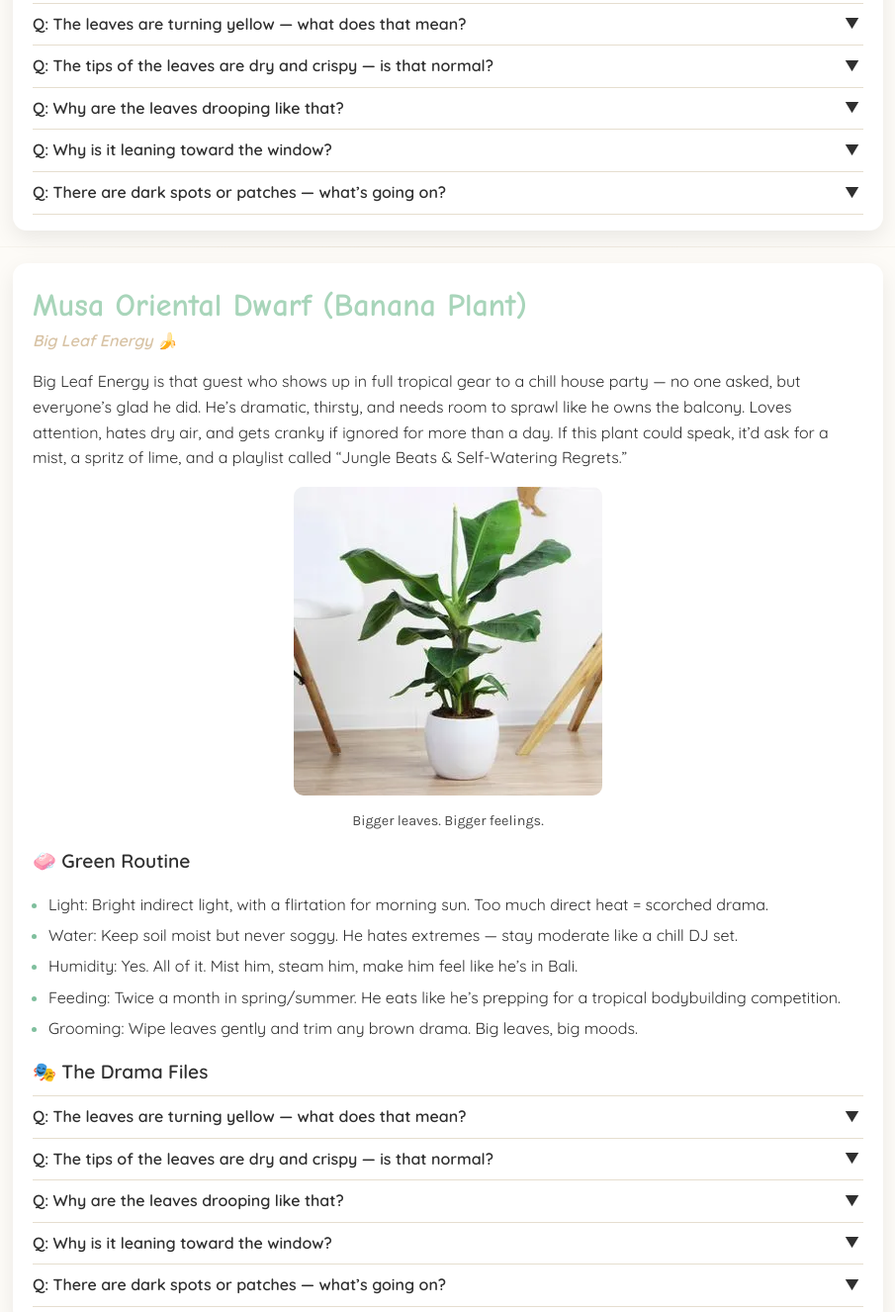
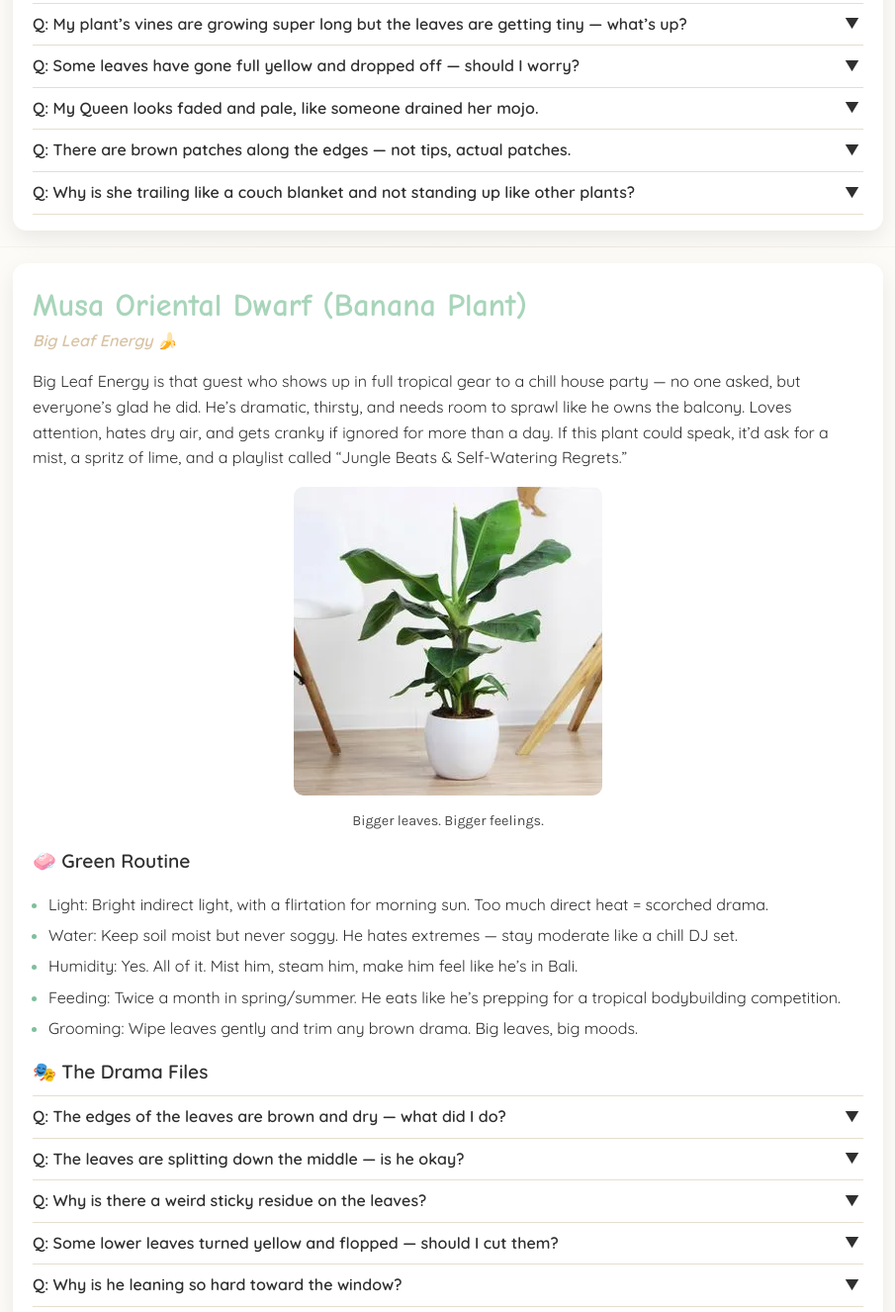
Before and after one commit to RVciTo/PlantDiHerb, a plain HTML site: page index.html in a window 1280 px wide. Shown: the part 1542-2868 px from the top of the page at 99% size, without its empty margins (187-1092 px from the left). Drawn offline with Linux system fonts and the light colour scheme.

Commit message:
Update index.html

```diff
--- a/index.html
+++ b/index.html
@@ -187,11 +187,11 @@
 
       <div class="h3">🎭 The Drama Files</div>
       <div class="faq" role="group" aria-label="Marble Queen FAQs">
-        <details><summary>Q: The leaves are turning yellow — what does that mean?</summary><p>A: You’ve been loving her a little too hard. That soggy soil? Yeah, she’s not into that. Let her dry out before the next drink.</p></details>
-        <details><summary>Q: The tips of the leaves are dry and crispy — is that normal?</summary><p>A: She’s thirsty or choking on your apartment’s dry vibes. Water deeper or give her a lil’ humidity boost.</p></details>
-        <details><summary>Q: Why are the leaves drooping like that?</summary><p>A: Thirsty, dramatic, but fine. It’s her version of a protest sign. Water her, she’ll forgive you by lunch.</p></details>
-        <details><summary>Q: Why is it leaning toward the window?</summary><p>A: She’s chasing the sun like it’s a crush she met at a music festival. Rotate her before she becomes a one-sided relationship.</p></details>
-        <details><summary>Q: There are dark spots or patches — what’s going on?</summary><p>A: Either sunburn from sitting too close to the window or she’s been chilling in a swampy pot. Bright indirect light + proper drainage = peace.</p></details>
+        <details><summary>Q: My plant’s vines are growing super long but the leaves are getting tiny — what’s up?</summary><p>A: She’s stretching out like a soap opera star with no direction. This means she’s not getting enough light. Move her to a brighter (indirect!) spot and give her a little trim to encourage fuller growth.</p></details>
+        <details><summary>Q: Some leaves have gone full yellow and dropped off — should I worry?</summary><p>A: Nah, if it’s just one or two from the bottom, she’s just shedding old baggage. If it’s happening all over, ease up on the watering — she’s drowning in love.</p></details>
+        <details><summary>Q: My Queen looks faded and pale, like someone drained her mojo.</summary><p>A: That’s a classic low-light slump. She wants light, not a cave. Bright indirect will bring the marbling back to life.</p></details>
+        <details><summary>Q: There are brown patches along the edges — not tips, actual patches.</summary><p>A: Could be a mix of dry air and underwatering. Check her soil and consider giving her a light misting routine or grouping her with other plants to boost humidity.</p></details>
+        <details><summary>Q: Why is she trailing like a couch blanket and not standing up like other plants?</summary><p>A: Because she’s not a stand-up plant, she’s a sprawling legend. But if you want her upright, stake her or use a moss pole — she’ll climb if you give her something to hold onto.</p></details>
       </div>
     </section>
 
@@ -222,11 +222,11 @@
 
       <div class="h3">🎭 The Drama Files</div>
       <div class="faq" role="group" aria-label="Banana Plant FAQs">
-        <details><summary>Q: The leaves are turning yellow — what does that mean?</summary><p>A: Could be overwatering or a lack of light. He’s dramatic, not subtle. Let the soil breathe and shift him into the spotlight (indirect, of course).</p></details>
-        <details><summary>Q: The tips of the leaves are dry and crispy — is that normal?</summary><p>A: Nope, that’s him throwing shade about the humidity. Mist more often or get a humidifier. He’s tropical, remember?</p></details>
-        <details><summary>Q: Why are the leaves drooping like that?</summary><p>A: He’s parched. Or mad. Either way, water him and give him 30 minutes — he’ll be back and fabulous.</p></details>
-        <details><summary>Q: Why is it leaning toward the window?</summary><p>A: Light-chaser behavior. Rotate him every week so he doesn’t spiral into a banana-side bend.</p></details>
-        <details><summary>Q: There are dark spots or patches — what’s going on?</summary><p>A: Too much sun or stale water sitting in the soil. Move him back a bit, and make sure his feet aren’t wet for days.</p></details>
+      <details><summary>Q: The edges of the leaves are brown and dry — what did I do?</summary><p>A: That's Banana Boi begging for humidity. He’s tropical, remember? Dry air makes him crispy. Mist him or set him up with a humidity tray.</p></details>
+      <details><summary>Q: The leaves are splitting down the middle — is he okay?</summary><p>A: Totally normal. His big dramatic leaves are fragile. Splits happen from movement or low humidity — not a health issue, just his wild style.</p></details>
+      <details><summary>Q: Why is there a weird sticky residue on the leaves?</summary><p>A: That’s called guttation — basically banana sweat. Totally normal if he’s well watered and hydrated. Just wipe it off gently with a damp cloth.</p></details>
+      <details><summary>Q: Some lower leaves turned yellow and flopped — should I cut them?</summary><p>A: Yep, prune them. Old leaves die off as new ones grow. Unless all the leaves are going yellow, it’s just him refreshing his wardrobe.</p></details>
+      <details><summary>Q: Why is he leaning so hard toward the window?</summary><p>A: He’s chasing that golden glow. Rotate him weekly or he’ll get lopsided like a sun-thirsty yoga instructor.</p></details>
       </div>
     </section>
 
@@ -257,11 +257,11 @@
 
       <div class="h3">🎭 The Drama Files</div>
       <div class="faq" role="group" aria-label="Bromeliad FAQs">
-        <details><summary>Q: The leaves are turning yellow — what does that mean?</summary><p>A: Could be poor drainage or old age. If it’s just a couple leaves at the base, she’s doing a wardrobe change. If it’s widespread, check the soil — she’s not into soggy bottoms.</p></details>
-        <details><summary>Q: The tips of the leaves are dry and crispy — is that normal?</summary><p>A: Not really. Likely low humidity or stale water in her center cup. Give her cleaner sips and a steamier vibe.</p></details>
-        <details><summary>Q: Why are the leaves drooping like that?</summary><p>A: Could be root stress or a totally dry cup. Top off her tank and mist her ego — she’ll revive if you show her some respect.</p></details>
-        <details><summary>Q: Why is it leaning toward the window?</summary><p>A: That’s her turning toward the drama (a.k.a. the light). Rotate her every week so she stays centered and stunning.</p></details>
-        <details><summary>Q: There are dark spots or patches — what’s going on?</summary><p>A: Either her cup got funky or she’s burning in direct sun. Empty that stagnant tea and move her into a calmer light.</p></details>
+      <details><summary>Q: The center of my plant is turning brown — is she dying?</summary><p>A: Kinda, yeah — but in a fabulous way. Bromeliads bloom once and then fade like a diva’s farewell tour. She’ll start growing pups at the base. Celebrate the legacy.</p></details>
+      <details><summary>Q: There’s water in the middle and it smells... funky?</summary><p>A: Her royal goblet needs cleaning. Dump out the old water and refill with fresh every week or so. Stagnant water = drama.</p></details>
+      <details><summary>Q: Why are the leaf tips turning brown and crunchy?</summary><p>A: Low humidity or hard water. Mist her occasionally and switch to filtered or rainwater if you can. She’s fancy like that.</p></details>
+      <details><summary>Q: My Queen's leaves are fading — less vibrant than before.</summary><p>A: She might be past her blooming peak or craving more indirect light. Don’t put her in direct sun — she burns faster than gossip.</p></details>
+      <details><summary>Q: What are these tiny plants growing at the base?</summary><p>A: Those are her pups! You can let them grow attached or separate them once they’re a few inches tall. She’s leaving you a legacy.</p></details>
       </div>
     </section>
 
@@ -292,11 +292,11 @@
 
       <div class="h3">🎭 The Drama Files</div>
       <div class="faq" role="group" aria-label="Money Tree FAQs">
-        <details><summary>Q: The leaves are turning yellow — what does that mean?</summary><p>A: Overwatering. Cha-Ching Chonk likes a steady income of moisture, not a flood. Let the soil dry out a bit before you water again.</p></details>
-        <details><summary>Q: The tips of the leaves are dry and crispy — is that normal?</summary><p>A: Could be low humidity or just basic apartment stress. A little mist or better placement usually does the trick.</p></details>
-        <details><summary>Q: Why are the leaves drooping like that?</summary><p>A: Might be thirsty, might be in shock from too much love. Check the soil — if it’s dry, give her a drink. If not, back off and let her breathe.</p></details>
-        <details><summary>Q: Why is it leaning toward the window?</summary><p>A: She’s reaching for her next business opportunity (a.k.a. more light). Rotate her so she doesn’t become a sideways stock chart.</p></details>
-        <details><summary>Q: There are dark spots or patches — what’s going on?</summary><p>A: Could be water sitting on her leaves, cold drafts, or that shady corner you stuck her in. Move her to somewhere bright and cozy.</p></details>
+      <details><summary>Q: The bottom leaves are yellowing and falling off — is she broke?</summary><p>A: Not broke, just stressed. Likely too much water or not enough light. Let her soil dry out a bit and move her somewhere brighter — but not in the spotlight.</p></details>
+      <details><summary>Q: The leaves have brown tips — am I being stingy with something?</summary><p>A: Probably humidity. She prefers tropical vibes, not dry apartments. Mist her occasionally or bring her near your plant gang to boost the mood.</p></details>
+      <details><summary>Q: Why is the trunk going soft or mushy?</summary><p>A: 🚨 That’s a rot alert. Too much water or trapped moisture. Repot immediately if it’s spreading, and make sure her pot drains like a fiscally responsible adult.</p></details>
+      <details><summary>Q: She’s growing tall but looks awkward — what gives?</summary><p>A: That’s light hunger. She’s stretching out and losing her compact charm. Move her to a brighter spot and rotate regularly to keep her growing evenly.</p></details>
+      <details><summary>Q: The leaves have weird spots — help?</summary><p>A: Could be mineral buildup from tap water or inconsistent watering. Flush the soil occasionally and try filtered water if she’s being sensitive.</p></details>
       </div>
     </section>
 
@@ -327,11 +327,11 @@
 
       <div class="h3">🎭 The Drama Files</div>
       <div class="faq" role="group" aria-label="Peace Lily FAQs">
-        <details><summary>Q: The leaves are turning yellow — what does that mean?</summary><p>A: Likely overwatering. Diva Droopa doesn’t want wet feet. Let the soil dry a bit before the next drink.</p></details>
-        <details><summary>Q: The tips of the leaves are dry and crispy — is that normal?</summary><p>A: It’s a humidity issue or water with too many minerals. Try filtered water and raise the moisture in the room.</p></details>
-        <details><summary>Q: Why are the leaves drooping like that?</summary><p>A: Classic Droopa move. She’s thirsty and wants you to notice. Water her and give her 2 hours to dramatically revive.</p></details>
-        <details><summary>Q: Why is it leaning toward the window?</summary><p>A: She’s following the spotlight. Rotate her regularly so she stays poised and symmetrical.</p></details>
-        <details><summary>Q: There are dark spots or patches — what’s going on?</summary><p>A: Could be sunburn or overwatering. She prefers filtered light and solid drainage — she’s delicate but not difficult.</p></details>
+      <details><summary>Q: She’s drooping like she fainted — is she dying?</summary><p>A: Nah, she just wants attention. She flops dramatically when thirsty. Give her a deep drink and she’ll be back on her feet within hours.</p></details>
+      <details><summary>Q: The flower turned brown and collapsed — what did I do?</summary><p>A: Nothing. That’s just the end of her bloom cycle. Snip it at the base and wait — she’ll bloom again when she’s good and ready.</p></details>
+      <details><summary>Q: Her leaf tips are turning brown — should I panic?</summary><p>A: Not yet. Could be dry air, salty tap water, or inconsistent watering. Use filtered water and boost humidity if you can.</p></details>
+      <details><summary>Q: Leaves are turning yellow from the bottom up — what’s going on?</summary><p>A: Likely overwatering or poor drainage. Let the topsoil dry between drinks and make sure she’s not sitting in swampy vibes.</p></details>
+      <details><summary>Q: She hasn’t bloomed in ages — is she holding a grudge?</summary><p>A: Possibly. She needs more light to feel flirty enough to bloom. Move her somewhere brighter (but still indirect) and feed monthly during spring/summer.</p></details>
       </div>
     </section>
 
@@ -361,12 +361,12 @@
       </ul>
 
       <div class="h3">🎭 The Drama Files</div>
-      <div class="faq" role="group" aria-label="Ctenanthe FAQs">
-        <details><summary>Q: The leaves are turning yellow — what does that mean?</summary><p>A: Probably too much water or bad drainage. She likes balance, not wet socks. Check the pot and back off the watering.</p></details>
-        <details><summary>Q: The tips of the leaves are dry and crispy — is that normal?</summary><p>A: Very common in dry air. She’s craving mist or higher humidity — give her rainforest energy, not desert.</p></details>
-        <details><summary>Q: Why are the leaves drooping like that?</summary><p>A: She’s either thirsty or just woke up — she does fold her leaves at night, after all. Check the soil first.</p></details>
-        <details><summary>Q: Why is it leaning toward the window?</summary><p>A: She’s reaching for a moodier corner of the light. Rotate her now and then, but don’t toss her in full sun — she’ll ghost you.</p></details>
-        <details><summary>Q: There are dark spots or patches — what’s going on?</summary><p>A: Could be cold air, crispy vibes, or low humidity drama. Move her somewhere warmer and more humid — maybe put on some ambient synths too.</p></details>
+      <div class="faq" role="group" aria-label="Ctenanthe Amagris FAQs">
+      <details><summary>Q: The leaf edges are crispy and brown — is she mad at me?</summary><p>A: Just dehydrated and dramatic. Low humidity is her mortal enemy. Mist daily or set her near a humidifier and apologize with soft ambient music.</p></details>
+      <details><summary>Q: The leaves curl up during the day and relax at night — is that normal?</summary><p>A: Yes! She’s a prayer plant, not a weirdo. That’s just her circadian rhythm doing its thing. No exorcism needed.</p></details>
+      <details><summary>Q: She has yellow leaves and looks miserable — what’s wrong?</summary><p>A: Probably soggy feet. Overwatering or poor drainage will kill her vibe fast. Let the soil get lightly moist — not soaked.</p></details>
+      <details><summary>Q: Her color looks faded — what happened to her silver shimmer?</summary><p>A: Too much direct light can wash her out. Move her to a shadier bright spot — think forest, not beach.</p></details>
+      <details><summary>Q: There are dark patches near the base of the leaves — should I worry?</summary><p>A: If it’s spreading or mushy, yep. Could be root rot or fungal drama. Improve airflow, check the soil, and don’t mist directly at night.</p></details>
       </div>
     </section>
   </main>
```
